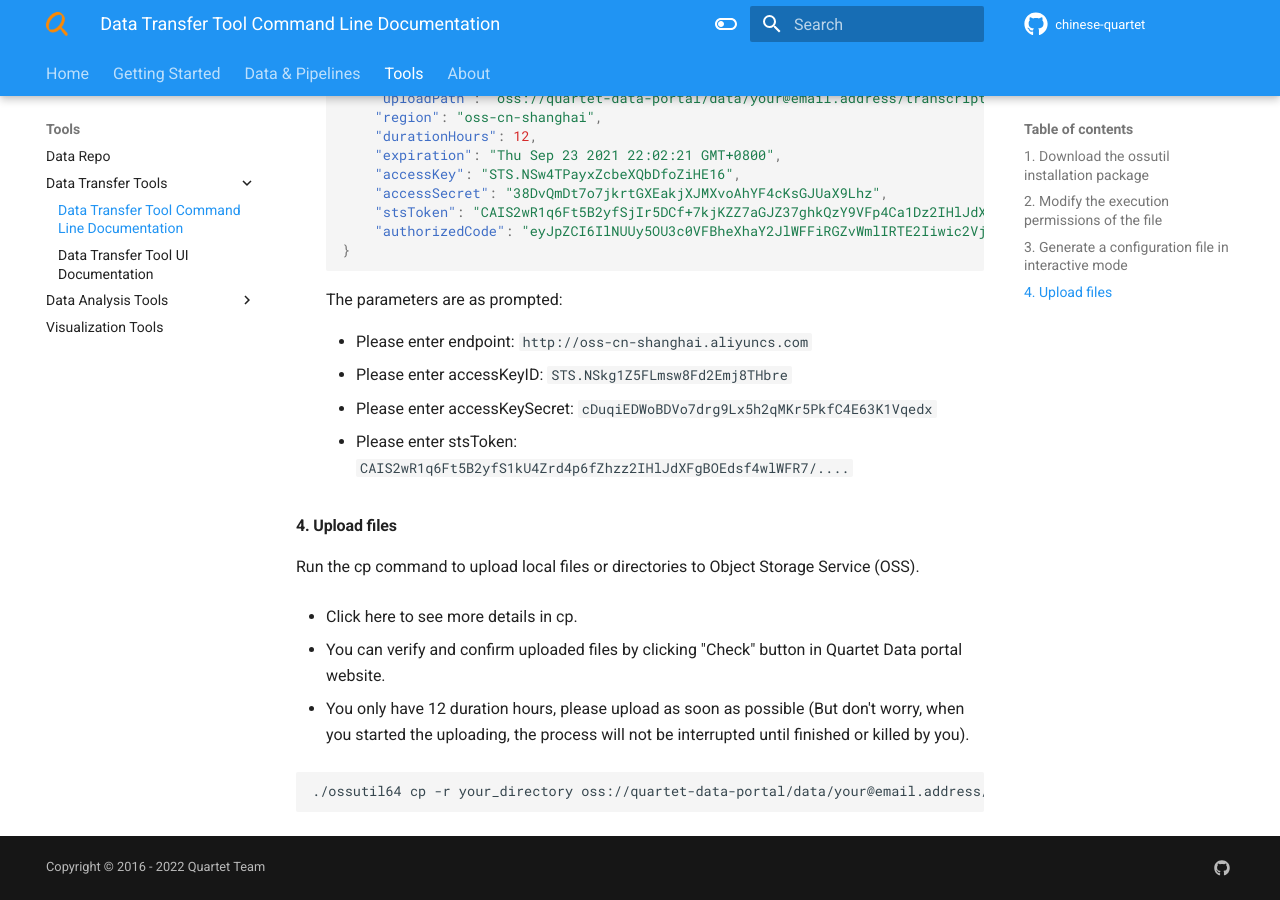
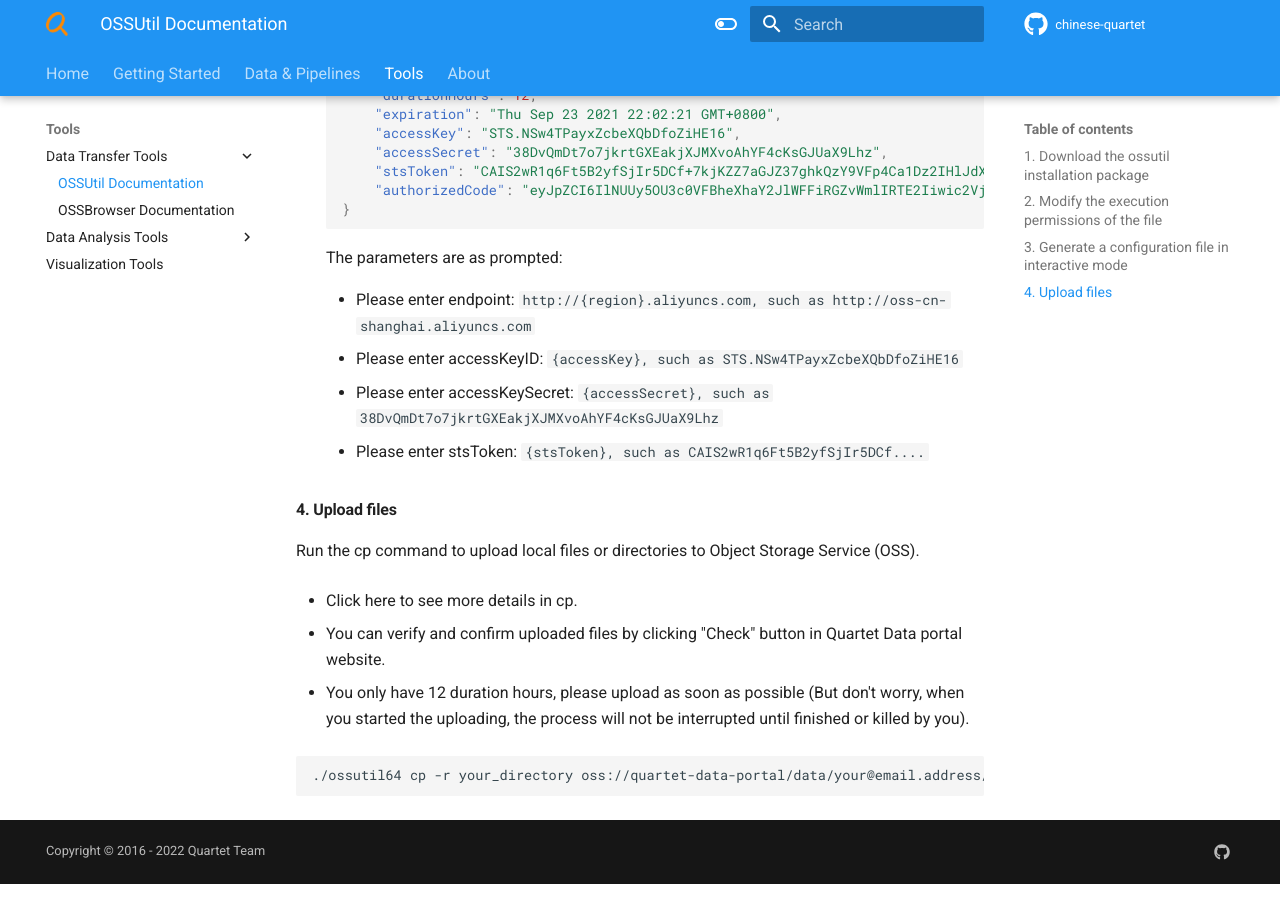
Before and after one commit to chinese-quartet/docs.chinese-quartet.org, an MkDocs documentation site: the page built from docs/tools/ossutil.md, in a window 1280 px wide and 900 px high, scrolled down 1654 px. Built offline with MkDocs 1.6.1 and Material for MkDocs 9.7.7, drawn with Linux system fonts in a browser that asks for light colours; some of the changed text lies outside the part shown.

Commit message:
Improve ossutil's doc.

```diff
--- a/docs/tools/ossutil.md
+++ b/docs/tools/ossutil.md
@@ -62,13 +62,13 @@
 
     The parameters are as prompted:
 
-    - Please enter endpoint: `http://oss-cn-shanghai.aliyuncs.com`
+    - Please enter endpoint: `http://{region}.aliyuncs.com, such as http://oss-cn-shanghai.aliyuncs.com`
 
-    - Please enter accessKeyID: `STS.NSkg1Z5FLmsw8Fd2Emj8THbre`
+    - Please enter accessKeyID: `{accessKey}, such as STS.NSw4TPayxZcbeXQbDfoZiHE16`
 
-    - Please enter accessKeySecret: `cDuqiEDWoBDVo7drg9Lx5h2qMKr5PkfC4E63K1Vqedx`
+    - Please enter accessKeySecret: `{accessSecret}, such as 38DvQmDt7o7jkrtGXEakjXJMXvoAhYF4cKsGJUaX9Lhz`
 
-    - Please enter stsToken: `CAIS2wR1q6Ft5B2yfS1kU4Zrd4p6fZhzz2IHlJdXFgBOEdsf4wlWFR7/....`
+    - Please enter stsToken: `{stsToken}, such as CAIS2wR1q6Ft5B2yfSjIr5DCf....`
 
 #### 4. Upload files
 
--- a/mkdocs.yml
+++ b/mkdocs.yml
@@ -108,10 +108,10 @@
       # - 'Analysis Pipeline': data_pipelines/metabolomics/analysis_pipeline.md
       - 'QC Report': data_pipelines/metabolomics/qc_report.md
   - Tools:
-    - 'Data Repo': tools/data_repo.md
+    # - 'Data Repo': tools/data_repo.md
     - 'Data Transfer Tools':
-      - 'Data Transfer Tool Command Line Documentation': tools/ossutil.md
-      - 'Data Transfer Tool UI Documentation': tools/ossbrowser.md
+      - 'OSSUtil Documentation': tools/ossutil.md
+      - 'OSSBrowser Documentation': tools/ossbrowser.md
     - 'Data Analysis Tools':
       - 'Choppy App': tools/choppy_apps.md
       - 'MultiReport': tools/multireport.md
```
Also changed, not shown: 1 other file.
